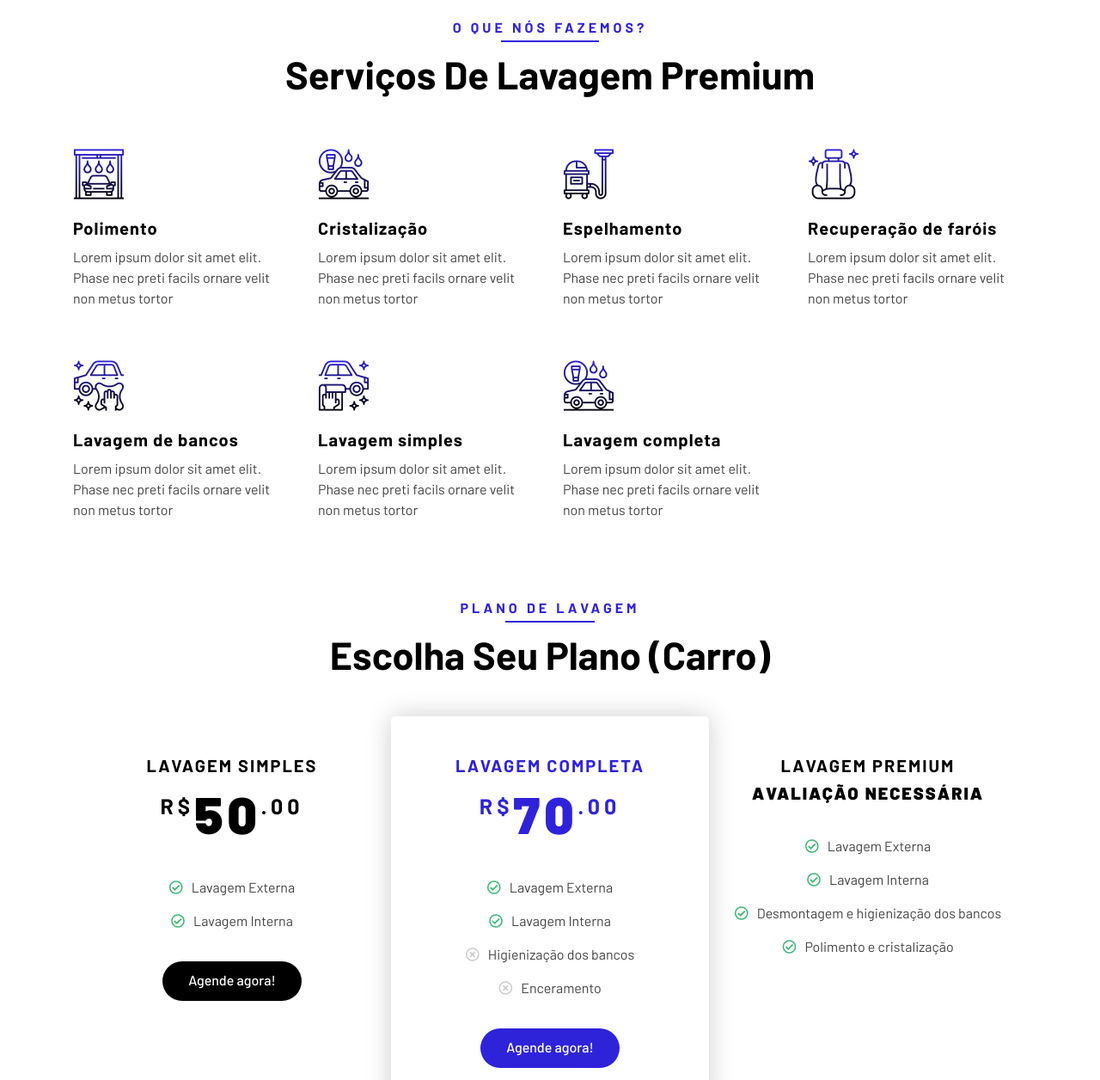
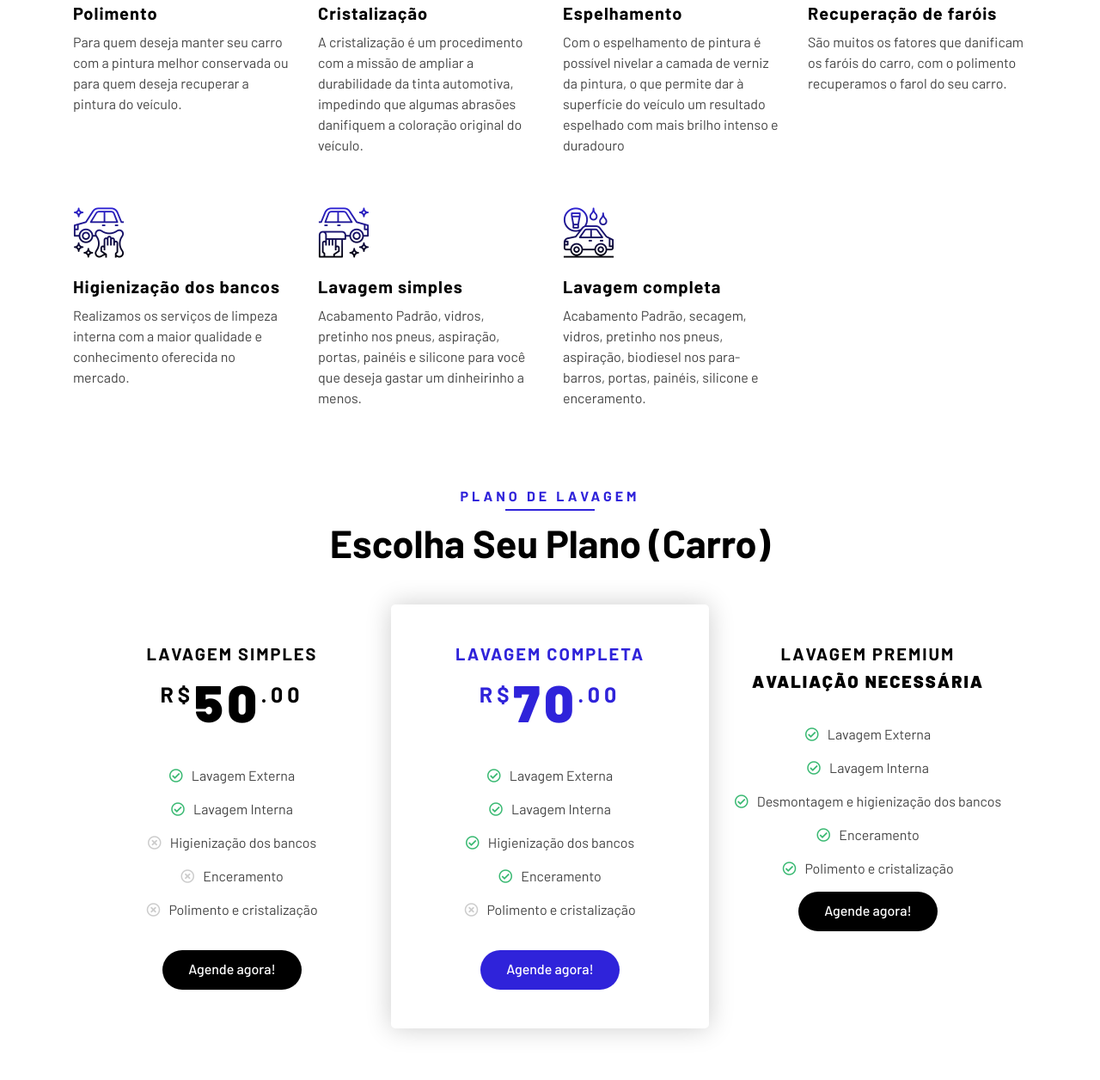
Before and after one commit to ryancrds/lavajato-grancar, a plain HTML site: page index.html in a window 1280 px wide. Shown: the part 1544-2800 px from the top of the page at 86% size. Drawn offline with nearby package versions, Linux system fonts and the light colour scheme.

Commit message:
atualizado preços

```diff
--- a/index.html
+++ b/index.html
@@ -154,49 +154,49 @@
                         <div class="service-item">
                             <i class="flaticon-car-wash-1"></i>
                             <h3>Polimento</h3>
-                            <p>Lorem ipsum dolor sit amet elit. Phase nec preti facils ornare velit non metus tortor</p>
+                            <p>Para quem deseja manter seu carro com a pintura melhor conservada ou para quem deseja recuperar a pintura do veículo.</p>
                         </div>
                     </div>
                     <div class="col-lg-3 col-md-6">
                         <div class="service-item">
                             <i class="flaticon-car-wash"></i>
                             <h3>Cristalização</h3>
-                            <p>Lorem ipsum dolor sit amet elit. Phase nec preti facils ornare velit non metus tortor</p>
+                            <p>A cristalização é um procedimento com a missão de ampliar a durabilidade da tinta automotiva, impedindo que algumas abrasões danifiquem a coloração original do veículo.</p>
                         </div>
                     </div>
                     <div class="col-lg-3 col-md-6">
                         <div class="service-item">
                             <i class="flaticon-vacuum-cleaner"></i>
                             <h3>Espelhamento</h3>
-                            <p>Lorem ipsum dolor sit amet elit. Phase nec preti facils ornare velit non metus tortor</p>
+                            <p>Com o espelhamento de pintura é possível nivelar a camada de verniz da pintura, o que permite dar à superfície do veículo um resultado espelhado com mais brilho intenso e duradouro</p>
                         </div>
                     </div>
                     <div class="col-lg-3 col-md-6">
                         <div class="service-item">
                             <i class="flaticon-seat"></i>
                             <h3>Recuperação de faróis</h3>
-                            <p>Lorem ipsum dolor sit amet elit. Phase nec preti facils ornare velit non metus tortor</p>
+                            <p>São muitos os fatores que danificam os faróis do carro, com o polimento recuperamos o farol do seu carro.</p>
                         </div>
                     </div>
                     <div class="col-lg-3 col-md-6">
                         <div class="service-item">
                             <i class="flaticon-car-service"></i>
-                            <h3>Lavagem de bancos</h3>
-                            <p>Lorem ipsum dolor sit amet elit. Phase nec preti facils ornare velit non metus tortor</p>
+                            <h3>Higienização dos bancos</h3>
+                            <p>Realizamos os serviços de limpeza interna com a maior qualidade e conhecimento oferecida no mercado.</p>
                         </div>
                     </div>
                     <div class="col-lg-3 col-md-6">
                         <div class="service-item">
                             <i class="flaticon-car-service-2"></i>
                             <h3>Lavagem simples</h3>
-                            <p>Lorem ipsum dolor sit amet elit. Phase nec preti facils ornare velit non metus tortor</p>
+                            <p>Acabamento Padrão, vidros, pretinho nos pneus, aspiração, portas, painéis e silicone para você que deseja gastar um dinheirinho a menos.</p>
                         </div>
                     </div>
                     <div class="col-lg-3 col-md-6">
                         <div class="service-item">
                             <i class="flaticon-car-wash"></i>
                             <h3>Lavagem completa</h3>
-                            <p>Lorem ipsum dolor sit amet elit. Phase nec preti facils ornare velit non metus tortor</p>
+                            <p>Acabamento Padrão, secagem, vidros, pretinho nos pneus, aspiração, biodiesel nos para-barros, portas, painéis, silicone e enceramento.</p>
                         </div>
                     </div>
                 </div>
@@ -224,10 +224,13 @@
                                 <ul>
                                     <li><i class="far fa-check-circle"></i>Lavagem Externa</li>
                                     <li><i class="far fa-check-circle"></i>Lavagem Interna</li>
+                                    <li><i class="far fa-times-circle"></i>Higienização dos bancos</li>
+                                    <li><i class="far fa-times-circle"></i>Enceramento</li>
+                                    <li><i class="far fa-times-circle"></i>Polimento e cristalização</li>
                                 </ul>
                             </div>
                             <div class="price-footer">
-                                <a class="btn btn-custom" href="https://api.whatsapp.com/send/?phone=5517991553751&text&app_absent=0">Agende agora!</a>
+                                <a class="btn btn-custom" href='api.whatsapp.com/send/?phone=5517991553751&text="Olá%20Reginaldo,%20gostaria%20de%20agendar%20uma%20lavagem%20simples%20para%20meu%20carro"&app_absent=0'>Agende agora!</a>
                             </div>
                         </div>
                     </div>
@@ -241,12 +244,13 @@
                                 <ul>
                                     <li><i class="far fa-check-circle"></i>Lavagem Externa</li>
                                     <li><i class="far fa-check-circle"></i>Lavagem Interna</li>
-                                    <li><i class="far fa-times-circle"></i>Higienização dos bancos</li>
-                                    <li><i class="far fa-times-circle"></i>Enceramento</li>
+                                    <li><i class="far fa-check-circle"></i>Higienização dos bancos</li>
+                                    <li><i class="far fa-check-circle"></i>Enceramento</li>
+                                    <li><i class="far fa-times-circle"></i>Polimento e cristalização</li>
                                 </ul>
                             </div>
                             <div class="price-footer">
-                                <a class="btn btn-custom" href="https://api.whatsapp.com/send/?phone=5517991553751&text&app_absent=0">Agende agora!</a>
+                                <a class="btn btn-custom" href='api.whatsapp.com/send/?phone=5517991553751&text="Olá%20Reginaldo,%20gostaria%20de%20agendar%20uma%20lavagem%20completa%20para%20meu%20carro"&app_absent=0'>Agende agora!</a>
                             </div>
                         </div>
                     </div>
@@ -261,8 +265,12 @@
                                     <li><i class="far fa-check-circle"></i>Lavagem Externa</li>
                                     <li><i class="far fa-check-circle"></i>Lavagem Interna</li>
                                     <li><i class="far fa-check-circle"></i>Desmontagem e higienização dos bancos</li>
+                                    <li><i class="far fa-check-circle"></i>Enceramento</li>
                                     <li><i class="far fa-check-circle"></i>Polimento e cristalização</li>
                                 </ul>
+                                <div class="price-footer">
+                                    <a class="btn btn-custom" href='api.whatsapp.com/send/?phone=5517991553751&text="Olá%20Reginaldo,%20gostaria%20de%20agendar%20uma%20avaliação%20premium%20para%20meu%20carro"&app_absent=0'>Agende agora!</a>
+                                </div>
                             </div>
                         </div>
                     </div>
@@ -291,10 +299,13 @@
                                 <ul>
                                     <li><i class="far fa-check-circle"></i>Lavagem Externa</li>
                                     <li><i class="far fa-check-circle"></i>Lavagem Interna</li>
+                                    <li><i class="far fa-times-circle"></i>Higienização dos bancos</li>
+                                    <li><i class="far fa-times-circle"></i>Enceramento</li>
+                                    <li><i class="far fa-times-circle"></i>Polimento e cristalização</li>
                                 </ul>
                             </div>
                             <div class="price-footer">
-                                <a class="btn btn-custom" href="">Agende agora!</a>
+                                <a class="btn btn-custom" href='api.whatsapp.com/send/?phone=5517991553751&text="Olá%20Reginaldo,%20gostaria%20de%20agendar%20uma%20lavagem%20simples%20para%20minha%20SUV"&app_absent=0'>Agende agora!</a>
                             </div>
                         </div>
                     </div>
@@ -308,12 +319,13 @@
                                 <ul>
                                     <li><i class="far fa-check-circle"></i>Lavagem Externa</li>
                                     <li><i class="far fa-check-circle"></i>Lavagem Interna</li>
-                                    <li><i class="far fa-times-circle"></i>Higienização dos bancos</li>
-                                    <li><i class="far fa-times-circle"></i>Enceramento</li>
+                                    <li><i class="far fa-check-circle"></i>Higienização dos bancos</li>
+                                    <li><i class="far fa-check-circle"></i>Enceramento</li>
+                                    <li><i class="far fa-times-circle"></i>Polimento e cristalização</li>
                                 </ul>
                             </div>
                             <div class="price-footer">
-                                <a class="btn btn-custom" href="">Agende agora!</a>
+                                <a class="btn btn-custom" href='api.whatsapp.com/send/?phone=5517991553751&text="Olá%20Reginaldo,%20gostaria%20de%20agendar%20uma%20lavagem%20completa%20para%20minha%20SUV"&app_absent=0'>Agende agora!</a>
                             </div>
                         </div>
                     </div>
@@ -321,15 +333,19 @@
                         <div class="price-item">
                             <div class="price-header">
                                 <h3>Lavagem Premium</h3>
-                                <h3><span></span><strong>Avaliação necessária</strong><span></span></h3>
+                                <h3><strong>Avaliação necessária</strong></h3>
                             </div>
                             <div class="price-body">
                                 <ul>
                                     <li><i class="far fa-check-circle"></i>Lavagem Externa</li>
                                     <li><i class="far fa-check-circle"></i>Lavagem Interna</li>
-                                    <li><i class="far fa-check-circle"></i>Desmontagem e higienização dos bancos</li>
+                                    <li><i class="far fa-check-circle"></i>Higienização dos bancos</li>
+                                    <li><i class="far fa-check-circle"></i>Enceramento</li>
                                     <li><i class="far fa-check-circle"></i>Polimento e cristalização</li>
                                 </ul>
+                                <div class="price-footer">
+                                    <a class="btn btn-custom" href='api.whatsapp.com/send/?phone=5517991553751&text="Olá%20Reginaldo,%20gostaria%20de%20agendar%20uma%20avaliação%20premium%20para%20minha%20SUV"&app_absent=0'>Agende agora!</a>
+                                </div>
                             </div>
                         </div>
                     </div>
@@ -352,17 +368,20 @@
                         <div class="price-item">
                             <div class="price-header">
                                 <h3>Lavagem Simples</h3>
-                                <h2><span>R$</span><strong>50</strong><span>.00</span></h2>
+                                <h2><span>R$</span><strong>100</strong><span>.00</span></h2>
 
                             </div>
                             <div class="price-body">
                                 <ul>
                                     <li><i class="far fa-check-circle"></i>Lavagem Externa</li>
                                     <li><i class="far fa-check-circle"></i>Lavagem Interna</li>
+                                    <li><i class="far fa-times-circle"></i>Higienização dos bancos</li>
+                                    <li><i class="far fa-times-circle"></i>Enceramento</li>
+                                    <li><i class="far fa-times-circle"></i>Polimento e cristalização</li>
                                 </ul>
                             </div>
                             <div class="price-footer">
-                                <a class="btn btn-custom" href="">Agende agora!</a>
+                                <a class="btn btn-custom" href='api.whatsapp.com/send/?phone=5517991553751&text="Olá%20Reginaldo,%20gostaria%20de%20agendar%20uma%20lavagem%20simples%20para%20minha%20camionete"&app_absent=0'>Agende agora!</a>
                             </div>
                         </div>
                     </div>
@@ -370,18 +389,19 @@
                         <div class="price-item featured-item">
                             <div class="price-header">
                                 <h3>Lavagem Completa</h3>
-                                <h2><span>R$</span><strong>70</strong><span>.00</span></h2>
+                                <h2><span>R$</span><strong>150</strong><span>.00</span></h2>
                             </div>
                             <div class="price-body">
                                 <ul>
                                     <li><i class="far fa-check-circle"></i>Lavagem Externa</li>
                                     <li><i class="far fa-check-circle"></i>Lavagem Interna</li>
-                                    <li><i class="far fa-times-circle"></i>Higienização dos bancos</li>
-                                    <li><i class="far fa-times-circle"></i>Enceramento</li>
+                                    <li><i class="far fa-check-circle"></i>Higienização dos bancos</li>
+                                    <li><i class="far fa-check-circle"></i>Enceramento</li>
+                                    <li><i class="far fa-times-circle"></i>Polimento e cristalização</li>
                                 </ul>
                             </div>
                             <div class="price-footer">
-                                <a class="btn btn-custom" href="">Agende agora!</a>
+                                <a class="btn btn-custom" href='api.whatsapp.com/send/?phone=5517991553751&text="Olá%20Reginaldo,%20gostaria%20de%20agendar%20uma%20lavagem%20completa%20para%20minha%20camionete"&app_absent=0'>Agende agora!</a>
                             </div>
                         </div>
                     </div>
@@ -389,15 +409,19 @@
                         <div class="price-item">
                             <div class="price-header">
                                 <h3>Lavagem Premium</h3>
-                                <h3><span></span><strong>Avaliação necessária</strong><span></span></h3>
+                                <h3><strong>Avaliação necessária</strong></h3>
                             </div>
                             <div class="price-body">
                                 <ul>
                                     <li><i class="far fa-check-circle"></i>Lavagem Externa</li>
                                     <li><i class="far fa-check-circle"></i>Lavagem Interna</li>
                                     <li><i class="far fa-check-circle"></i>Desmontagem e higienização dos bancos</li>
+                                    <li><i class="far fa-check-circle"></i>Enceramento</li>
                                     <li><i class="far fa-check-circle"></i>Polimento e cristalização</li>
                                 </ul>
+                                <div class="price-footer">
+                                    <a class="btn btn-custom" href='api.whatsapp.com/send/?phone=5517991553751&text="Olá%20Reginaldo,%20gostaria%20de%20agendar%20uma%20avaliação%20premium%20para%20minha%20camionete"&app_absent=0'>Agende agora!</a>
+                                </div>
                             </div>
                         </div>
                     </div>
```
Also changed, not shown: css/style.css (+8 -0 lines).
